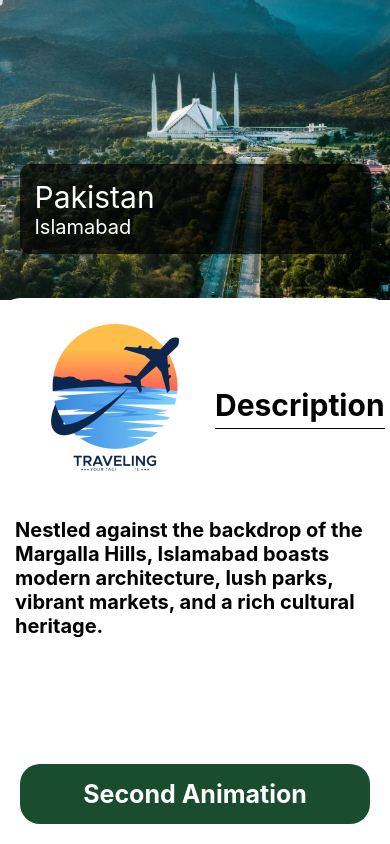
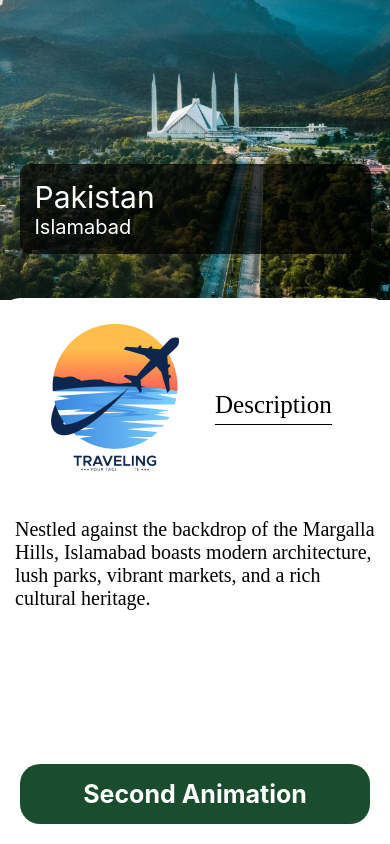
Before and after one commit to supolaris/Shared_Element_Transitions, a React Native app: screen / in a window 390 px wide. Both pictures are taken after a click on the element 195 px from the left and 165 px from the top of the page. Built offline with nearby package versions, Linux system fonts and the light colour scheme.

Commit message:
custom fonts added

```diff
--- a/src/Screens/DetailScreen.js
+++ b/src/Screens/DetailScreen.js
@@ -58,9 +58,9 @@ const DetailScreen = ({route}) => {
             <Animated.Text
               entering={FadeInLeft.delay(500)}
               style={{
-                fontSize: 30,
+                fontSize: 25,
                 color: 'black',
-                fontWeight: 'bold',
+                fontFamily: 'Montserrat-BlackItalic',
                 paddingTop: 20,
                 paddingBottom: 5,
                 borderBottomWidth: 0.5,
@@ -73,9 +73,10 @@ const DetailScreen = ({route}) => {
             entering={FadeInLeft.delay(700)}
             style={{
               fontSize: 20,
-              fontWeight: 'bold',
+              //fontWeight: 'bold',
               color: 'black',
               paddingTop: 20,
+              fontFamily: 'Montserrat-SemiBold',
             }}>
             {item.description}
           </Animated.Text>
```
